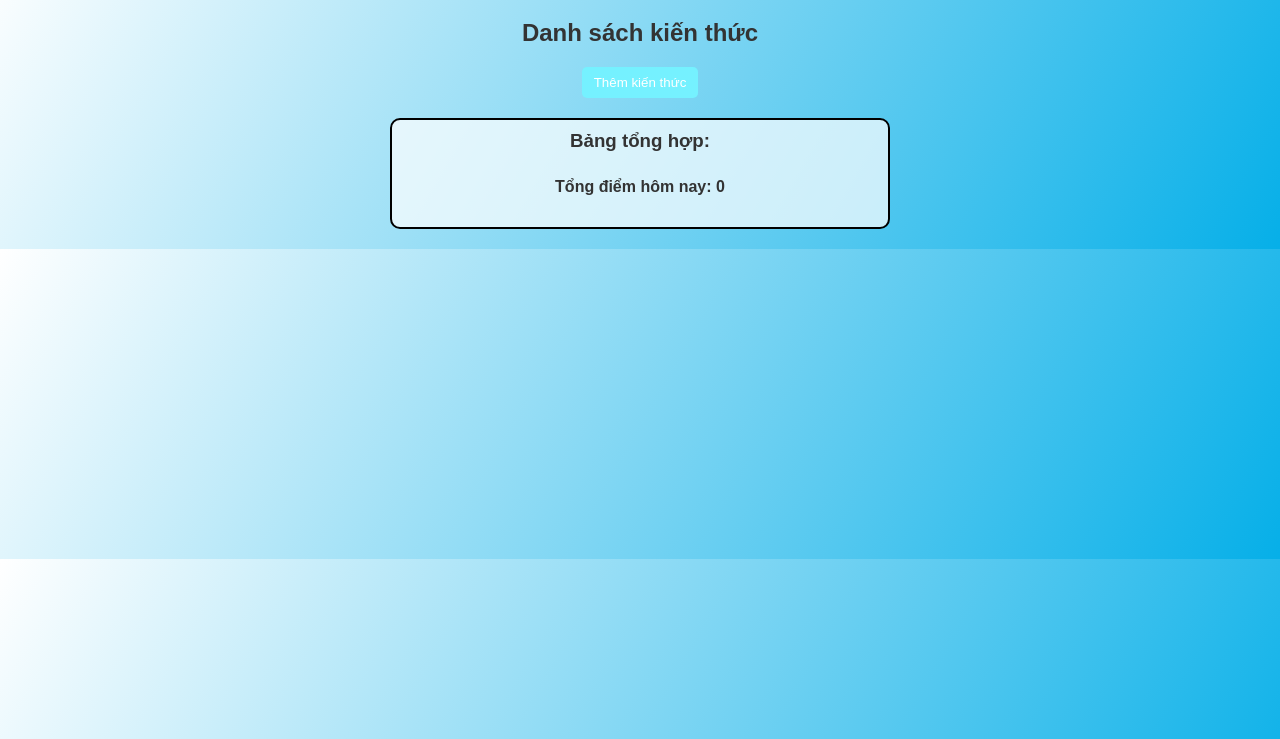
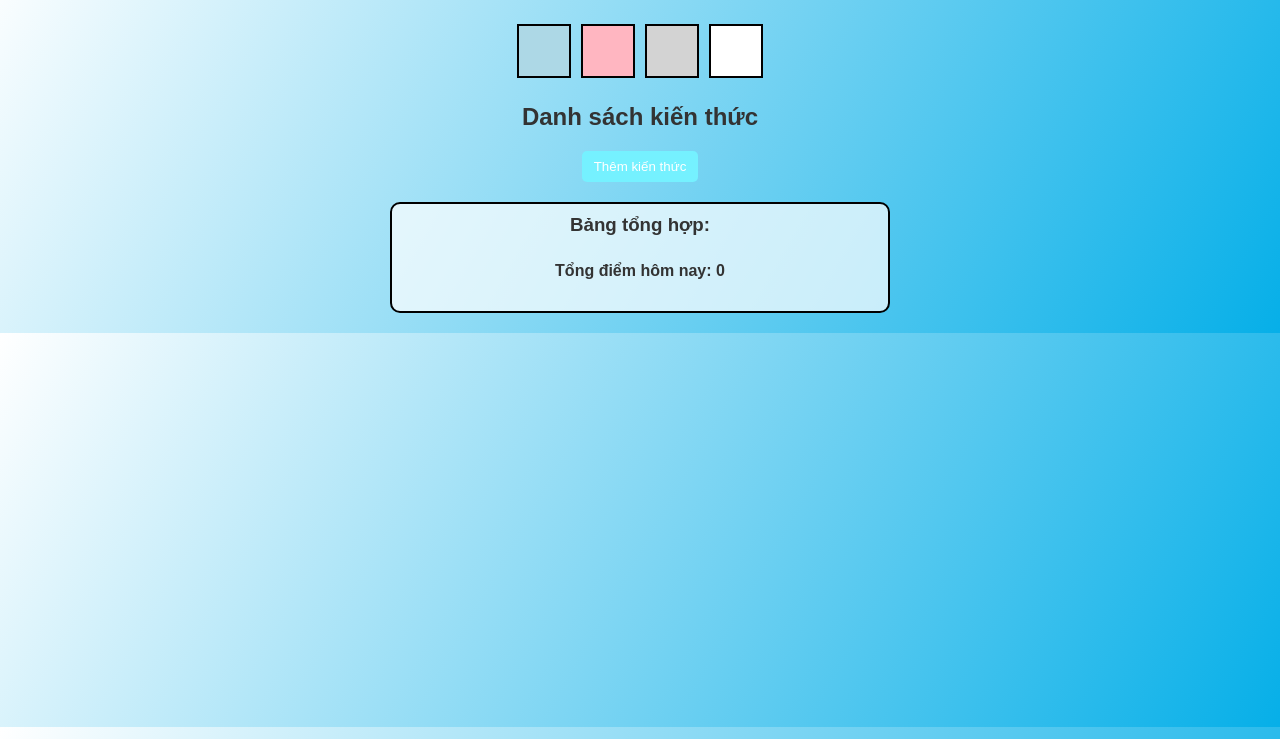
Before and after one commit to Haribun1511/DONGLUC2, a plain HTML site: page index.html in a window 1280 px wide. Shown: the part 61-800 px from the top of the page. Drawn offline with Linux system fonts and the light colour scheme.

Commit message:
Update index.html

```diff
--- a/index.html
+++ b/index.html
@@ -40,7 +40,18 @@
     background: rgba(0, 0, 0, 0.4);
     z-index: 999;
 }
-
+.background-options {
+            display: flex;
+            justify-content: center;
+            margin-bottom: 20px;
+        }
+.bg-option {
+            width: 50px;
+            height: 50px;
+            margin: 5px;
+            cursor: pointer;
+            border: 2px solid #000;
+        }
 button.modal-btn {
     background: #06afe8;
     color: white;
@@ -59,6 +70,7 @@ button.modal-btn:hover {
             margin: 20px;
             background: linear-gradient(120deg, #ffffff, #06afe8);
             color: #333;
+            transition: background 0.5s ease-in-out;
         }
         .container {
             max-width: 500px;
@@ -121,6 +133,12 @@ button.modal-btn:hover {
 </head>
 <body>
     <h1>Theo dõi Trình độ Học tập</h1>
+    <div class="background-options">
+        <div class="bg-option" style="background-color: lightblue;" onclick="changeBackground('lightblue')"></div>
+        <div class="bg-option" style="background-color: lightpink;" onclick="changeBackground('lightpink')"></div>
+        <div class="bg-option" style="background-color: lightgray;" onclick="changeBackground('lightgray')"></div>
+        <div class="bg-option" style="background-color: white;" onclick="changeBackground('white')"></div>
+    </div>
     <div class="container">
         <h2>Danh sách kiến thức</h2>
         <div id="knowledge-list"></div>
@@ -170,7 +188,7 @@ function loadData() {
     if (savedData) {
         const data = JSON.parse(savedData);
         const now = Date.now();
-        const expiryTime = 20 * 60 * 60 * 1000; // 20 giờ
+        const expiryTime = 24 * 60 * 60 * 1000; // 24 giờ
 
         if (now - data.timestamp < expiryTime) {
             totalScore = data.totalScore;
@@ -315,6 +333,9 @@ function updateSummary(name, points, score) {
             totalScore += score; // Cộng điểm vào tổng điểm
             document.getElementById('total-score').innerText = totalScore; // Cập nhật điểm trên giao diện
         }
+        function changeBackground(color) {
+            document.body.style.background = color;
+        }
     </script>
 </body>
 </html>
```
